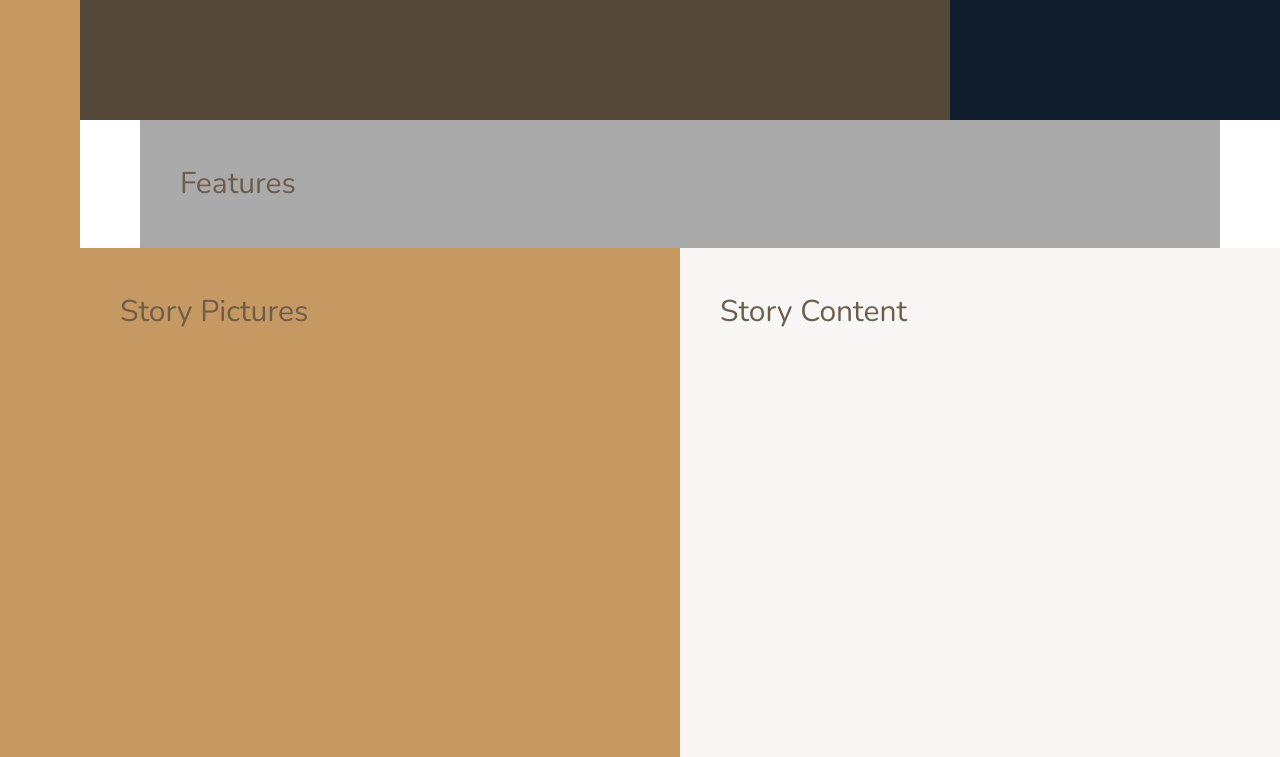
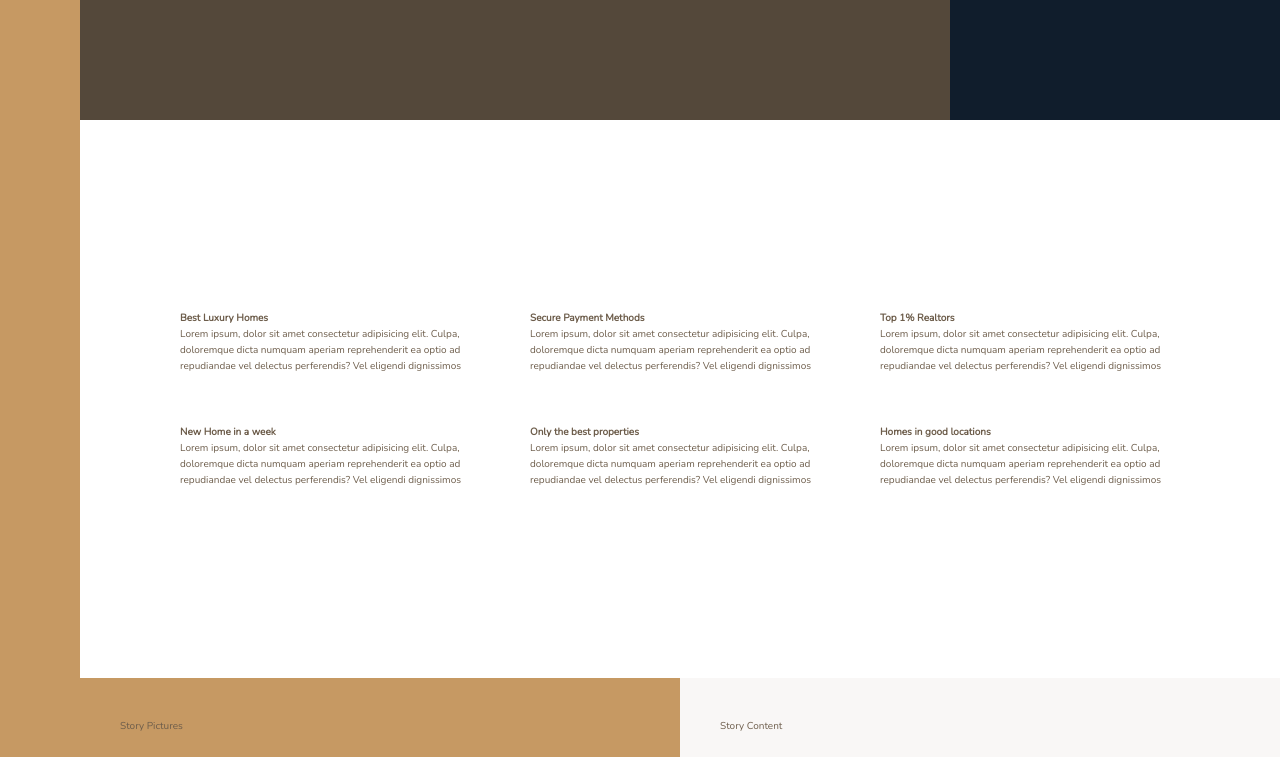
Before and after one commit to Gameonn/Tenux, a website: page index.html in a window 1280 px wide. Shown: the part 520-1277 px from the top of the page. Drawn offline with nearby package versions, Linux system fonts and the light colour scheme.

Commit message:
Features section load data

```diff
--- a/index.html
+++ b/index.html
@@ -12,16 +12,70 @@
     <link rel="stylesheet" href="css/style.css" />
     <link rel="shortcut icon" type="image/png" href="img/favicon.png" />
 
-    <title>Tenux &mdash; your home full of memories</title>
+    <title>Tenux &mdash; your home, your memories</title>
   </head>
   <body class="container">
     <div class="sidebar">
       Sidebar
     </div>
-    <header class="header">Header</header>
+    <div class="header">Header</div>
 
     <div class="realtors">Realtors</div>
-    <section class="features">Features</section>
+    <section class="features">
+      <div class="feature">
+        <h4 class="feature__heading">Best Luxury Homes</h4>
+        <p class="feature__content">
+          Lorem ipsum, dolor sit amet consectetur adipisicing elit. Culpa,
+          doloremque dicta numquam aperiam reprehenderit ea optio ad repudiandae
+          vel delectus perferendis? Vel eligendi dignissimos
+        </p>
+      </div>
+      <div class="feature">
+        <h4 class="feature__heading">Secure Payment Methods</h4>
+        <p class="feature__content">
+          Lorem ipsum, dolor sit amet consectetur adipisicing elit. Culpa,
+          doloremque dicta numquam aperiam reprehenderit ea optio ad repudiandae
+          vel delectus perferendis? Vel eligendi dignissimos
+        </p>
+      </div>
+
+      <div class="feature">
+        <h4 class="feature__heading">Top 1% Realtors</h4>
+        <p class="feature__content">
+          Lorem ipsum, dolor sit amet consectetur adipisicing elit. Culpa,
+          doloremque dicta numquam aperiam reprehenderit ea optio ad repudiandae
+          vel delectus perferendis? Vel eligendi dignissimos
+        </p>
+      </div>
+
+      <div class="feature">
+        <h4 class="feature__heading">New Home in a week</h4>
+        <p class="feature__content">
+          Lorem ipsum, dolor sit amet consectetur adipisicing elit. Culpa,
+          doloremque dicta numquam aperiam reprehenderit ea optio ad repudiandae
+          vel delectus perferendis? Vel eligendi dignissimos
+        </p>
+      </div>
+
+      <div class="feature">
+        <h4 class="feature__heading">Only the best properties</h4>
+        <p class="feature__content">
+          Lorem ipsum, dolor sit amet consectetur adipisicing elit. Culpa,
+          doloremque dicta numquam aperiam reprehenderit ea optio ad repudiandae
+          vel delectus perferendis? Vel eligendi dignissimos
+        </p>
+      </div>
+
+      <div class="feature">
+        <h4 class="feature__heading">Homes in good locations</h4>
+        <p class="feature__content">
+          Lorem ipsum, dolor sit amet consectetur adipisicing elit. Culpa,
+          doloremque dicta numquam aperiam reprehenderit ea optio ad repudiandae
+          vel delectus perferendis? Vel eligendi dignissimos
+        </p>
+        </div>
+      </div>
+    </section>
 
     <div class="story__pictures">Story Pictures</div>
     <div class="story__content">Story Content</div>
--- a/sass/_base.scss
+++ b/sass/_base.scss
@@ -41,6 +41,5 @@ body {
 
   & > * {
     padding: 40px;
-    font-size: 3rem;
   }
 }
--- a/sass/_features.scss
+++ b/sass/_features.scss
@@ -1,4 +1,8 @@
 .features {
-  background-color: $color-grey-light-2;
   grid-column: center-start/center-end;
+  margin: 15rem 0;
+
+  display: grid;
+  grid-template-columns: repeat(3, 1fr);
+  grid-gap: 5rem;
 }
```
Also changed, not shown: css/style.css.
